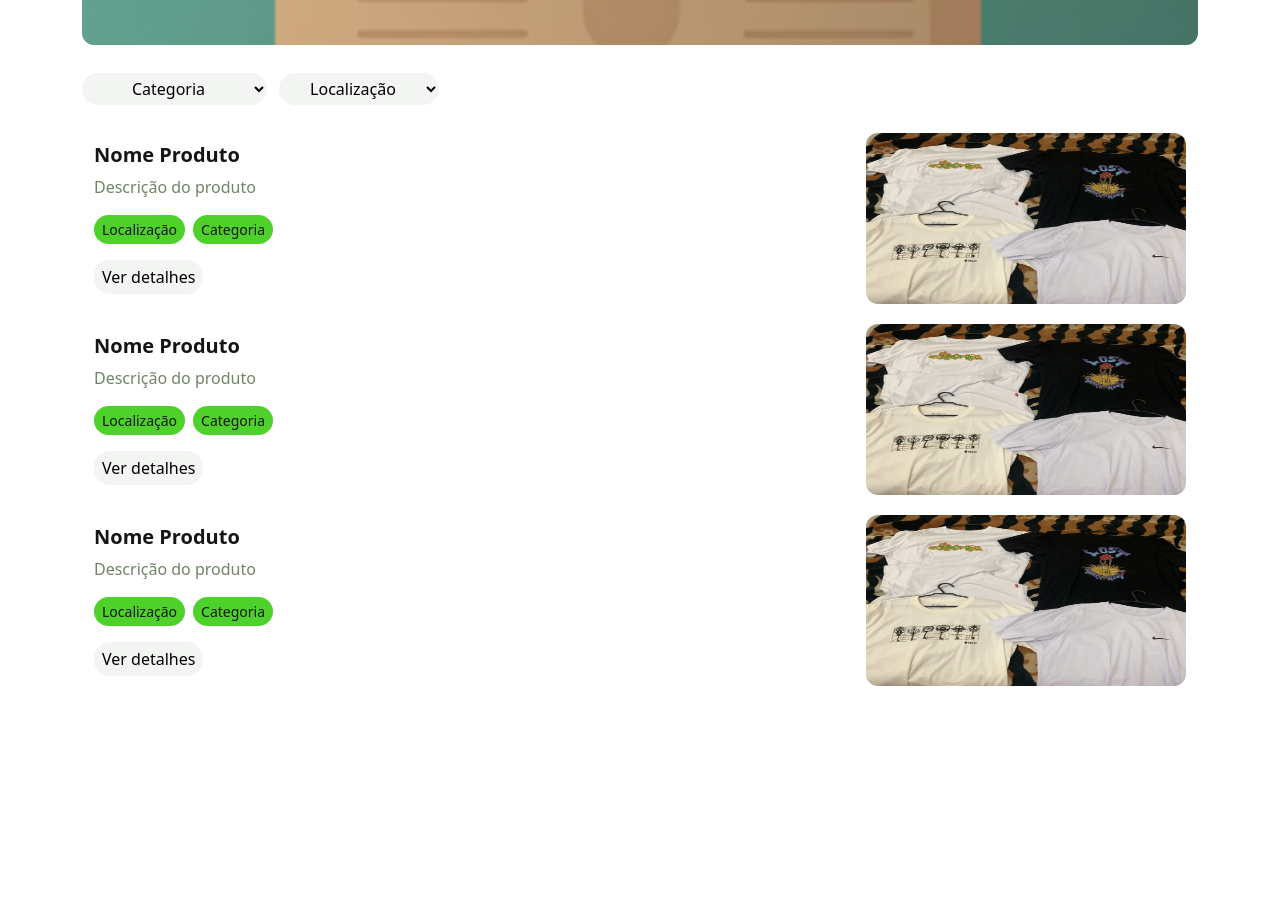
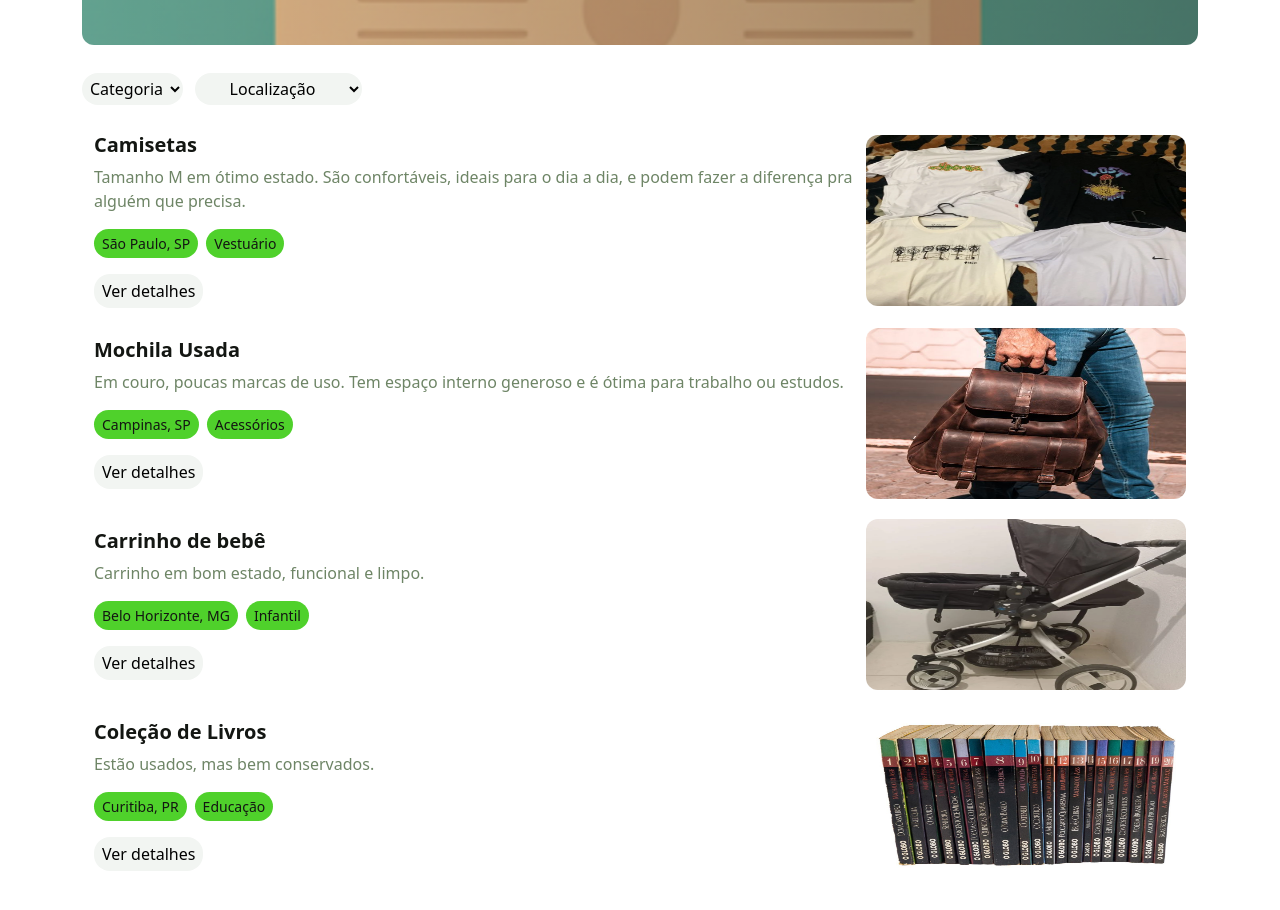
Before and after one commit to JoaoAlisonTI/feira-solidaria, a React (Vite) app in the folder frontend/: page / in a window 1280 px wide. Shown: the part 740-1650 px from the top of the page. Before the commit the page ends 1462 px from the top, so only its background shows below. Built offline with nearby package versions, Linux system fonts and the light colour scheme.

Commit message:
feat: adicionando mapeamento dinâmico
- Mapeamento dinâmico no componente Produto
- Mapeamento dinâmico nas options dos selects

```diff
--- a/frontend/src/components/Produto/Produto.jsx
+++ b/frontend/src/components/Produto/Produto.jsx
@@ -1,22 +1,21 @@
-import imagemProdutoExamplo from "/public/camisetas.jpg"
 import "./produto.css"
 
-const Produto = () => {
+const Produto = ({ nomeProduto, descricaoProduto, localizacaoProduto, categoriaProduto, imagemProduto }) => {
     return (
         <div className="div-produto-conatiner container-fluid">
             <div className="div-produto-detalhes">
-                <h3>Nome Produto</h3>
-                <p>Descrição do produto</p>
+                <h3>{nomeProduto}</h3>
+                <p>{descricaoProduto}</p>
                 <div className="div-spans">
-                    <span>Localização</span>
-                    <span>Categoria</span>
+                    <span>{localizacaoProduto}</span>
+                    <span>{categoriaProduto}</span>
                 </div>
                 <div className="div-button">
                     <button>Ver detalhes</button>
                 </div>
             </div>
             <div className="div-produto-img">
-                <img src={imagemProdutoExamplo} alt="Imagem do produto" />
+                <img src={imagemProduto} alt="Imagem do produto" />
             </div>
         </div>
     )
--- a/frontend/src/data/mock.js
+++ b/frontend/src/data/mock.js
@@ -10,24 +10,35 @@ export const usuarioMock = {
 
 export const produtosMock = [
   {
+    id: 1,
     nome: "Camisetas",
     descricao: "Tamanho M em ótimo estado. São confortáveis, ideais para o dia a dia, e podem fazer a diferença pra alguém que precisa.",
     imagem: "/public/camisetas.jpg",
+    categoria: "Vestuário",
+    localizacao: "São Paulo, SP",
   },
   {
+    id: 2,
     nome: "Mochila Usada",
     descricao: "Em couro, poucas marcas de uso. Tem espaço interno generoso e é ótima para trabalho ou estudos.",
     imagem: "/public/mochila.jpeg",
+    categoria: "Acessórios",
+    localizacao: "Campinas, SP",
   },
   {
+    id: 3,
     nome: "Carrinho de bebê",
     descricao: "Carrinho em bom estado, funcional e limpo.",
     imagem: "/public/carrinhobebe.jpg",
+    categoria: "Infantil",
+    localizacao: "Belo Horizonte, MG",
   },
   {
+    id: 4,
     nome: "Coleção de Livros",
     descricao: "Estão usados, mas bem conservados.",
     imagem: "/public/livros.jpeg",
+    categoria: "Educação",
+    localizacao: "Curitiba, PR",
   },
-
 ];
--- a/frontend/src/pages/Home/Home.jsx
+++ b/frontend/src/pages/Home/Home.jsx
@@ -1,10 +1,14 @@
 import heroImage from "../../assets/hero-section-image.svg"
 import Input from "../../components/Input/Input"
 import Produto from "../../components/Produto/Produto"
+import { produtosMock } from "../../data/mock"
 
 import "./home.css"
 
 function Home() {
+
+    const produtos = produtosMock
+
     return (
         <>
             <main className="main container-md">
@@ -27,44 +31,30 @@ function Home() {
                     <div className="select-div">
                         <select className="select" name="categoria">
                             <option value="">Categoria</option>
-                            <option value="alimentos">Alimentos</option>
-                            <option value="roupas">Roupas</option>
-                            <option value="calçados">Calçados</option>
-                            <option value="acessorios">Acessórios</option>
-                            <option value="higiene-pessoal">Higiene pessoal</option>
-                            <option value="moveis">Móveis</option>
-                            <option value="eletrodomesticos">Eletrodomésticos</option>
-                            <option value="utensilios-domesticos">Utensílios domésticos</option>
-                            <option value="livros">Livros</option>
-                            <option value="material-escolar">Material escolar</option>
-                            <option value="brinquedos">Brinquedos</option>
-                            <option value="itens-infantis">Itens infantis</option>
-                            <option value="tecnologia">Tecnologia</option>
-                            <option value="ferramentas">Ferramentas</option>
-                            <option value="esporte-lazer">Esporte e lazer</option>
-                            <option value="jardinagem">Jardinagem</option>
-                            <option value="outros">Outros</option>
+                            {produtos.map((item) => (
+                                <option value={item.categoria}>{item.categoria}</option>
+                            ))}
                         </select>
 
                         <select className="select" name="localizacao">
                             <option value="">Localização</option>
-                            <option value="centro">Centro</option>
-                            <option value="zona-norte">Zona Norte</option>
-                            <option value="zona-sul">Zona Sul</option>
-                            <option value="zona-leste">Zona Leste</option>
-                            <option value="zona-oeste">Zona Oeste</option>
-                            <option value="bairro-1">Bairro 1</option>
-                            <option value="bairro-2">Bairro 2</option>
-                            <option value="cidade-a">Cidade A</option>
-                            <option value="cidade-b">Cidade B</option>
-                            <option value="outras">Outras localidades</option>
+                            {produtos.map((item) => (
+                                <option value={item.localizacao}>{item.localizacao}</option>
+                            ))}
                         </select>
                     </div>
 
                     <div className="produtos-div">
-                        <Produto />
-                        <Produto />
-                        <Produto />
+                        {produtos.map((item) => (
+                            <Produto
+                                key={item.id}
+                                nomeProduto={item.nome}
+                                descricaoProduto={item.descricao}
+                                localizacaoProduto={item.localizacao}
+                                categoriaProduto={item.categoria}
+                                imagemProduto={item.imagem}
+                            />
+                        ))}
                     </div>
                 </section>
             </main>
```
